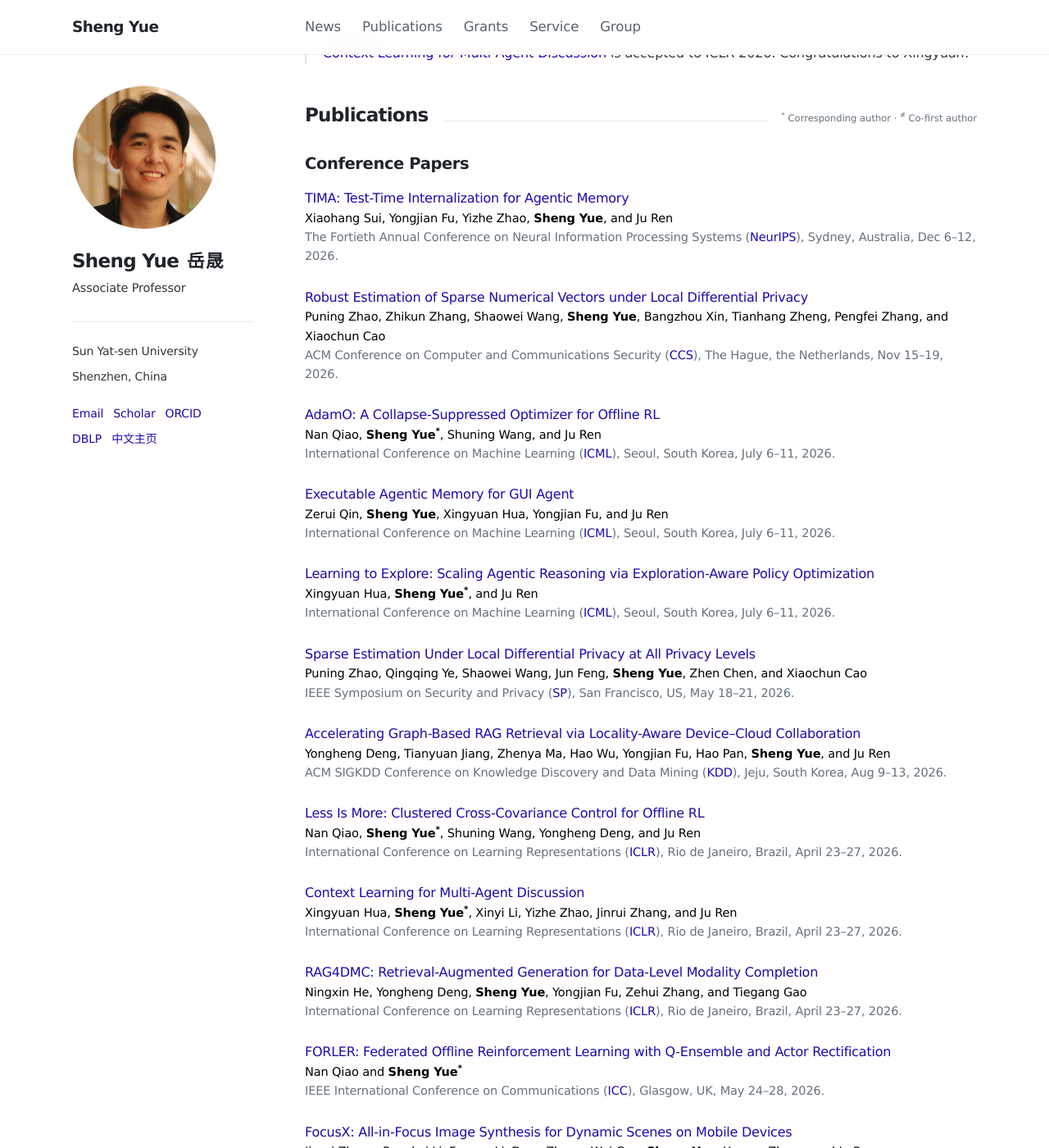
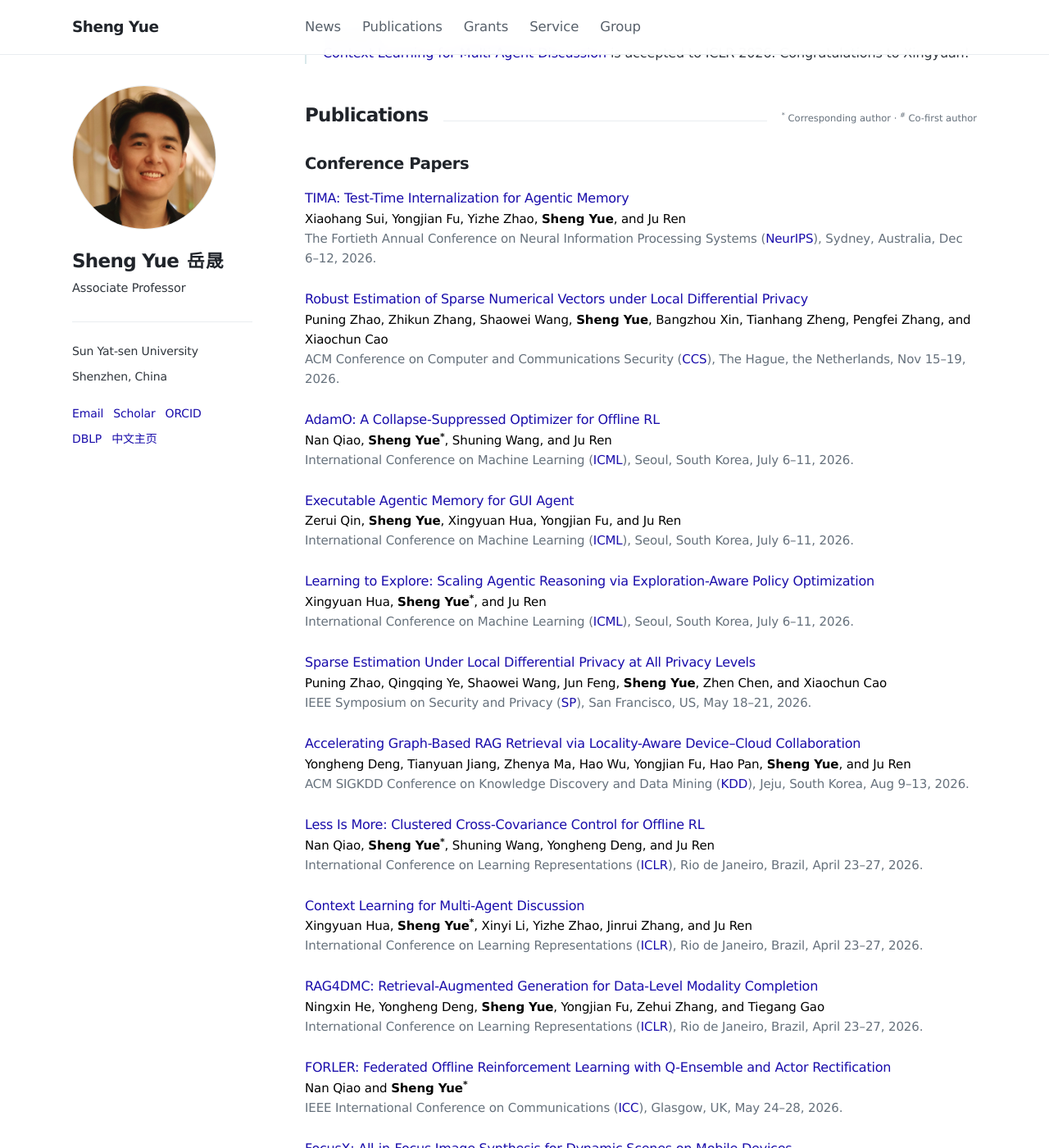
Before and after one commit to shaunyue/shaunyue.github.io, a Jekyll site: the page built from _pages/homepage.md, in a window 1280 px wide and 1400 px high, scrolled down 1118 px. Shown: the whole window at 82% size. Built offline with Jekyll 4.4.1, drawn with Linux system fonts in a browser that asks for light colours.

Commit message:
Improve publication and grant detail readability

```diff
--- a/assets/css/main.css
+++ b/assets/css/main.css
@@ -212,7 +212,7 @@
 .publication-list > li {
   color: #000;
   padding: 12px 0 14px;
-  font-size: 14.5px;
+  font-size: 15px;
   line-height: 1.6;
 }
 .publication-list > li:first-child { padding-top: 0; }
@@ -232,8 +232,8 @@
 .grant-list { display: grid; grid-template-columns: max-content minmax(0, 1fr); column-gap: 22px; }
 .grant-list dt, .grant-list dd { padding: 17px 0; border-top: 1px solid var(--border); line-height: 1.6; }
 .grant-list dt:first-child, .grant-list dt:first-child + dd { padding-top: 0; border-top: 0; }
-.grant-list dt { color: var(--muted); font-size: 14px; font-weight: 400; line-height: 23.2px; letter-spacing: .045em; }
-.grant-list dd { margin: 0; color: var(--muted); font-size: 14.5px; }
+.grant-list dt { color: var(--muted); font-size: 14px; font-weight: 400; line-height: 24px; letter-spacing: .045em; }
+.grant-list dd { margin: 0; color: var(--muted); font-size: 15px; }
 .grant-list dd > strong:first-child { color: var(--muted); font-weight: 400; line-height: 1.6; }
 .grant-list dd > strong:nth-of-type(2) { color: var(--heading); font-size: 16px; font-weight: 400; line-height: 1.5; }
 .grant-list dd > em:last-child { font-style: normal; }
```
